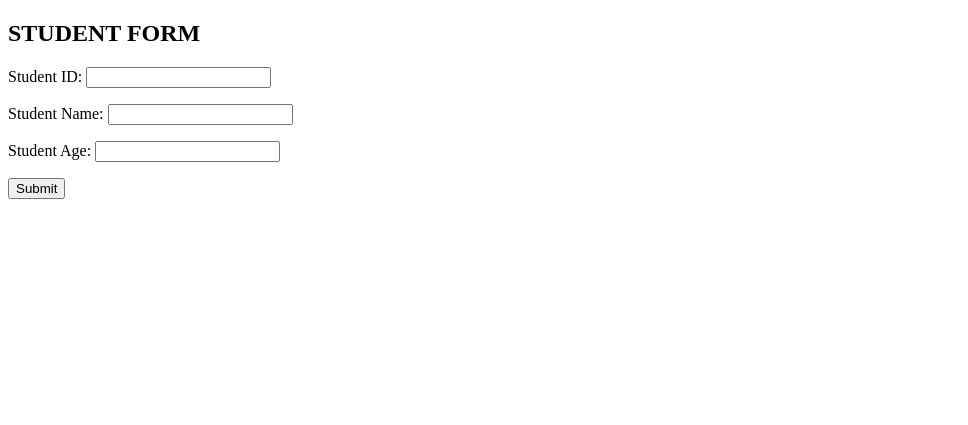
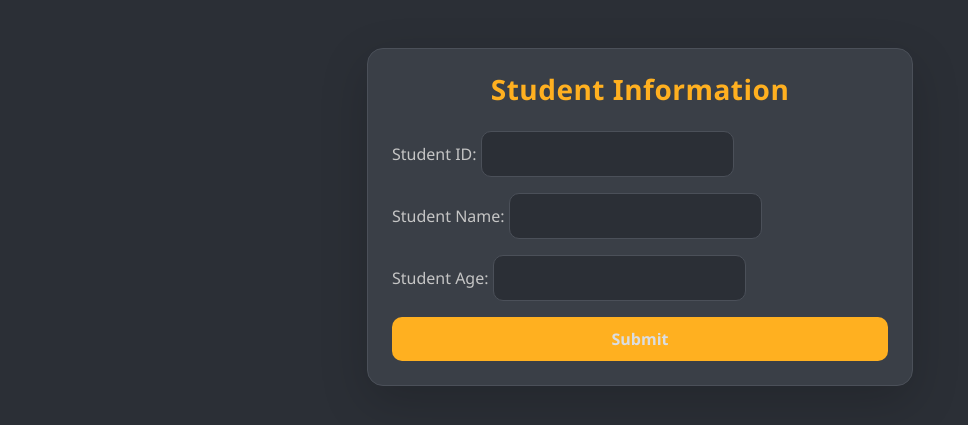
Before and after one commit to SaniyaBhagane/QST-DJANGO, a Django app: page /sf/ in a window 1280 px wide. Shown: the top 425 px of the page, without its empty margins (0-968 px from the left). Run offline with Django 5.2, Linux system fonts and the light colour scheme.

Commit message:
STYLEDFROM

```diff
--- a/FormProject/templates/testapp/StudentForm.html
+++ b/FormProject/templates/testapp/StudentForm.html
@@ -1,22 +1,90 @@
 <!DOCTYPE html>
-<html>
+<html lang="en">
 <head>
+    <meta charset="UTF-8">
     <title>Student Form</title>
+    <link href="https://cdn.jsdelivr.net/npm/bootstrap@5.3.3/dist/css/bootstrap.min.css" rel="stylesheet">
+    <style>
+        body {
+            background-color: #2b2f36;
+            color: #f1f1f1;
+            font-family: "Segoe UI", system-ui, sans-serif;
+        }
+        .main-card {
+            background-color: #3a3f47;
+            border-radius: 16px;
+            border: 1px solid #4b5059;
+        }
+        .form-title {
+            color: #ffb020;
+            font-weight: 700;
+            letter-spacing: 0.5px;
+        }
+        label {
+            color: #c5c5c5;
+            font-weight: 500;
+        }
+        input {
+            background-color: #2b2f36 !important;
+            color: #f1f1f1 !important;
+            border: 1px solid #4b5059;
+            border-radius: 10px;
+            padding: 10px;
+        }
+        input:focus {
+            border-color: #ffb020;
+            box-shadow: 0 0 0 0.15rem rgba(255, 176, 32, 0.35);
+        }
+        .submit-btn {
+            background-color: #ffb020;
+            border: none;
+            color: #dadde2ff;
+            font-weight: 600;
+            padding: 10px;
+            border-radius: 10px;
+        }
+        .submit-btn:hover {
+            background-color: #ffa000;
+        }
+        .result-box {
+            background-color: #2b2f36;
+            border-radius: 12px;
+            border: 1px solid #4b5059;
+            padding: 15px;
+            color: #e0e0e0;
+        }
+        hr {
+            border-color: #4b5059;
+        }
+    </style>
 </head>
 <body>
-    <h2>STUDENT FORM</h2>
-
-    <form method="post">
-        {{ form.as_p }}
-        {% csrf_token %}
-        <input type="submit" value="Submit">
-    </form>
-
-    {% if sid %}
-        <h3>Submitted Data</h3>
-        <p>Student ID: {{ sid }}</p>
-        <p>Student Name: {{ sname }}</p>
-        <p>Student Age: {{ sage }}</p>
-    {% endif %}
+<div class="container mt-5">
+    <div class="row justify-content-center">
+        <div class="col-md-6">
+            <div class="card main-card shadow-lg p-4">
+                <h3 class="text-center mb-4 form-title">Student Information</h3>
+                <form method="post">
+                    {% csrf_token %}
+                    {{ form.as_p }}
+                    <div class="d-grid mt-3">
+                        <button type="submit" class="btn submit-btn">
+                            Submit
+                        </button>
+                    </div>
+                </form>
+                {% if sid %}
+                    <hr>
+                    <div class="result-box mt-3">
+                        <h6 class="mb-2 text-warning">Submitted Data</h6>
+                        <p class="mb-1"><b>ID:</b> {{ sid }}</p>
+                        <p class="mb-1"><b>Name:</b> {{ sname }}</p>
+                        <p class="mb-0"><b>Age:</b> {{ sage }}</p>
+                    </div>
+                {% endif %}
+            </div>
+        </div>
+    </div>
+</div>
 </body>
 </html>
```
